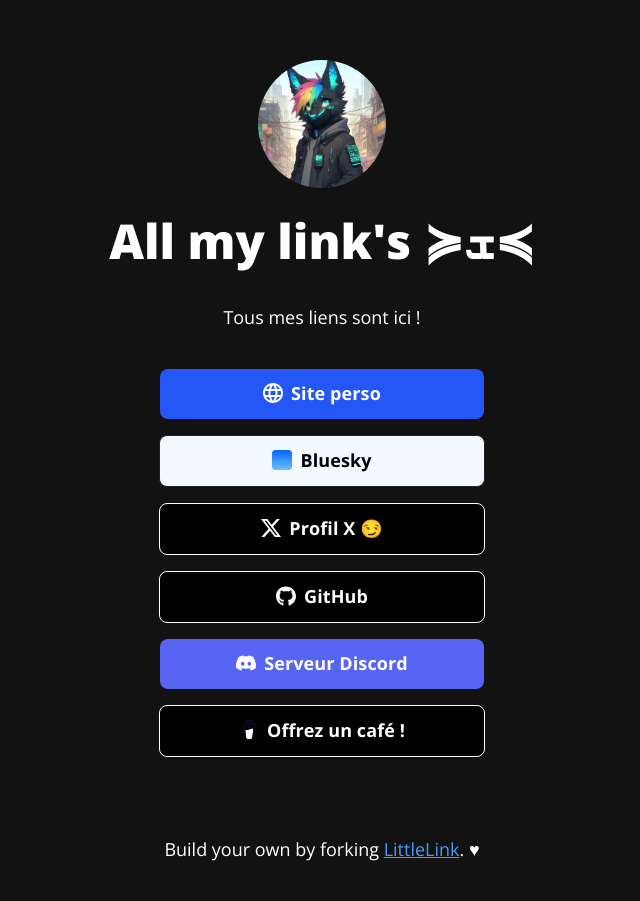
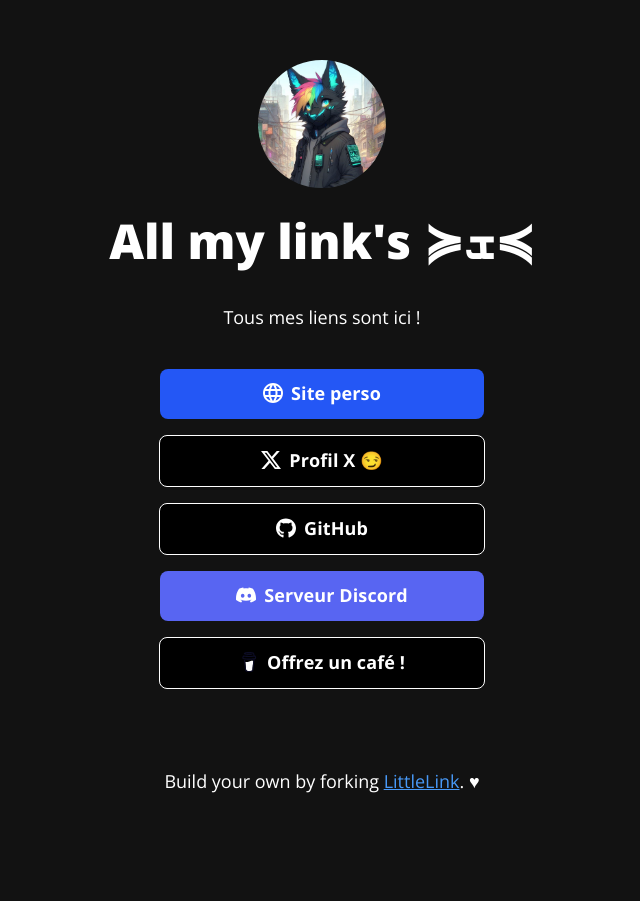
Before and after one commit to ApturaLink/ApturaLink.github.io, a plain HTML site: page index.html in a window 1280 px wide. Shown: the whole page, without its empty margins (318-958 px from the left). After the commit the page ends 833 px from the top, so only its background shows below. Drawn offline with Linux system fonts and the light colour scheme.

Commit message:
Update index.html

```diff
--- a/index.html
+++ b/index.html
@@ -99,9 +99,9 @@
         <a class="button button-default" href="https://aptura.link" target="_blank" rel="noopener" role="button"><img
             class="icon" src="images/icons/generic-website.svg" alt="" />Site perso</a><br />
 
-        <!-- Bluesky -->
+        <!-- Bluesky
         <a class="button button-bluesky" href="https://bsky.app/profile/aptura.link" target="_blank" rel="noopener"
-          role="button"><img class="icon" src="images/icons/bluesky.svg" alt="" />Bluesky</a><br />
+          role="button"><img class="icon" src="images/icons/bluesky.svg" alt="" />Bluesky</a><br /> -->
 
         <!-- X -->
         <a class="button button-x" href="https://twitter.com/ApturaLink" target="_blank" rel="noopener"
```
